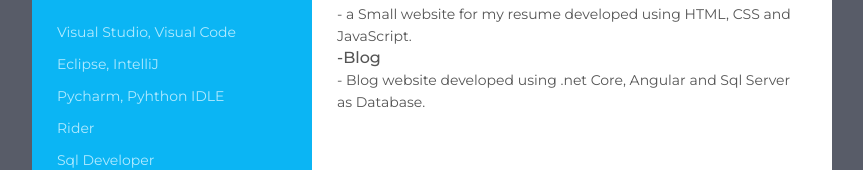
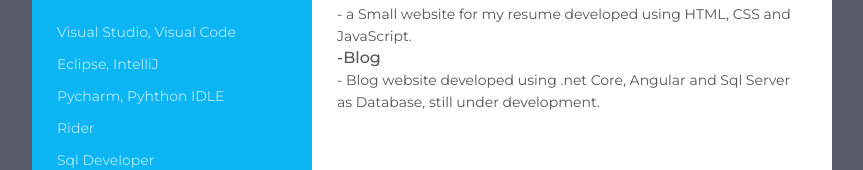
Before and after one commit to odaiwa/Resume, a plain HTML site: page index.html in a window 1280 px wide. Shown: the part 1234-1404 px from the top of the page, without its empty margins (208-1071 px from the left). Drawn offline with Linux system fonts and the light colour scheme.

Commit message:
edit project info

```diff
--- a/index.html
+++ b/index.html
@@ -295,7 +295,7 @@
 
        <div class="info">
            <p class="semi-bold">-Blog</p>
-            <p> - Blog website developed using .net Core, Angular and Sql Server as Database. </p>
+            <p> - Blog website developed using .net Core, Angular and Sql Server as Database, still under development. </p>
          </div>
         </div>
 
```
